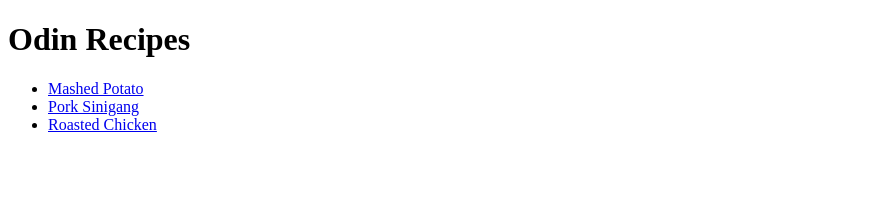
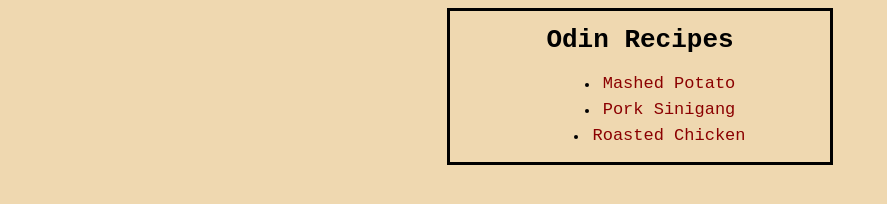
Before and after one commit to kreios777/odin-recipes, a plain HTML site: page index.html in a window 1280 px wide. Shown: the whole page, without its empty margins (0-887 px from the left). Drawn offline with Linux system fonts and the light colour scheme.

Commit message:
Added CSS to index.html

```diff
--- a/index.html
+++ b/index.html
@@ -3,14 +3,23 @@
 <head>
     <meta charset="UTF-8">
     <meta name="viewport" content="width=device-width, initial-scale=1.0">
+    <link rel="stylesheet" href="style.css">
     <title>Recipes</title>
 </head>
 <body>
-    <h1>Odin Recipes</h1>
-    <ul>
-       <li><a href="recipes/mashed-potato.html">Mashed Potato</a></li>
-       <li><a href="recipes/pork-sinigang.html">Pork Sinigang</a></li>
-       <li><a href="recipes/roasted-chicken.html">Roasted Chicken</a></li>
-    </ul>
+    <div class="container">
+        <h1>Odin Recipes</h1>
+        <ul>
+            <li>
+                <a href="recipes/mashed-potato.html">Mashed Potato</a>
+            </li>
+            <li>
+                <a href="recipes/pork-sinigang.html">Pork Sinigang</a>
+            </li>
+            <li>
+                <span><a href="recipes/roasted-chicken.html">Roasted Chicken</a></span>
+            </li>
+        </ul>
+    </div>
 </body>
 </html>
--- /dev/null
+++ b/style.css
@@ -0,0 +1,35 @@
+* {
+    font-family: monospace;
+}
+
+body{
+    background-color: #EFD8B0;
+}
+
+h1, ul{
+    line-height: 25px;
+    text-align: center;
+}
+
+
+.container{
+    border-style: solid;
+    width: 30%;
+    margin: auto;
+
+}
+
+a {
+    text-decoration: none;
+    color: darkred;
+    font-size: 17px;
+}
+
+ul{
+    list-style-position: inside;
+    margin-left: 0;
+}
+
+li{
+    padding-left: px;
+}
```
